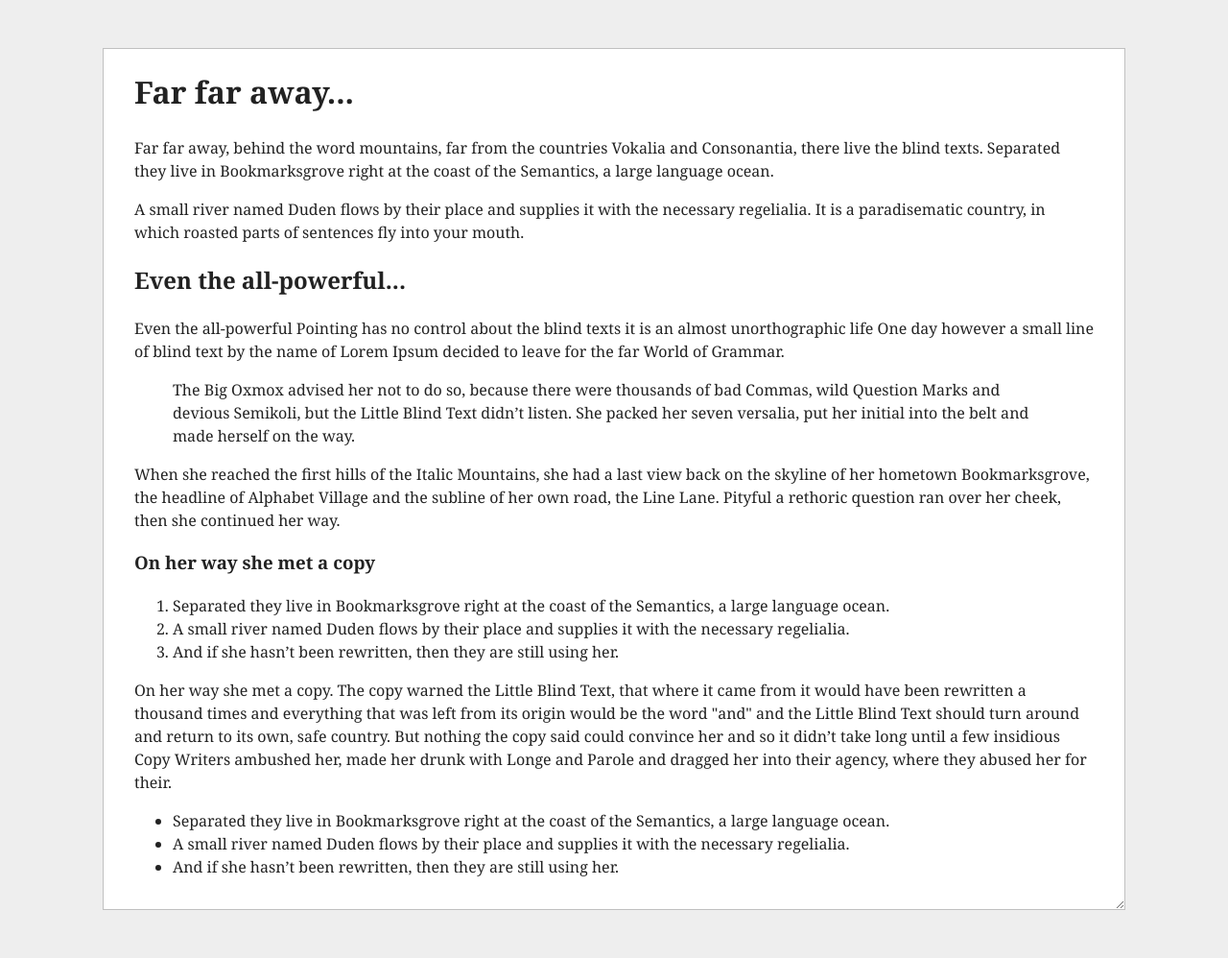
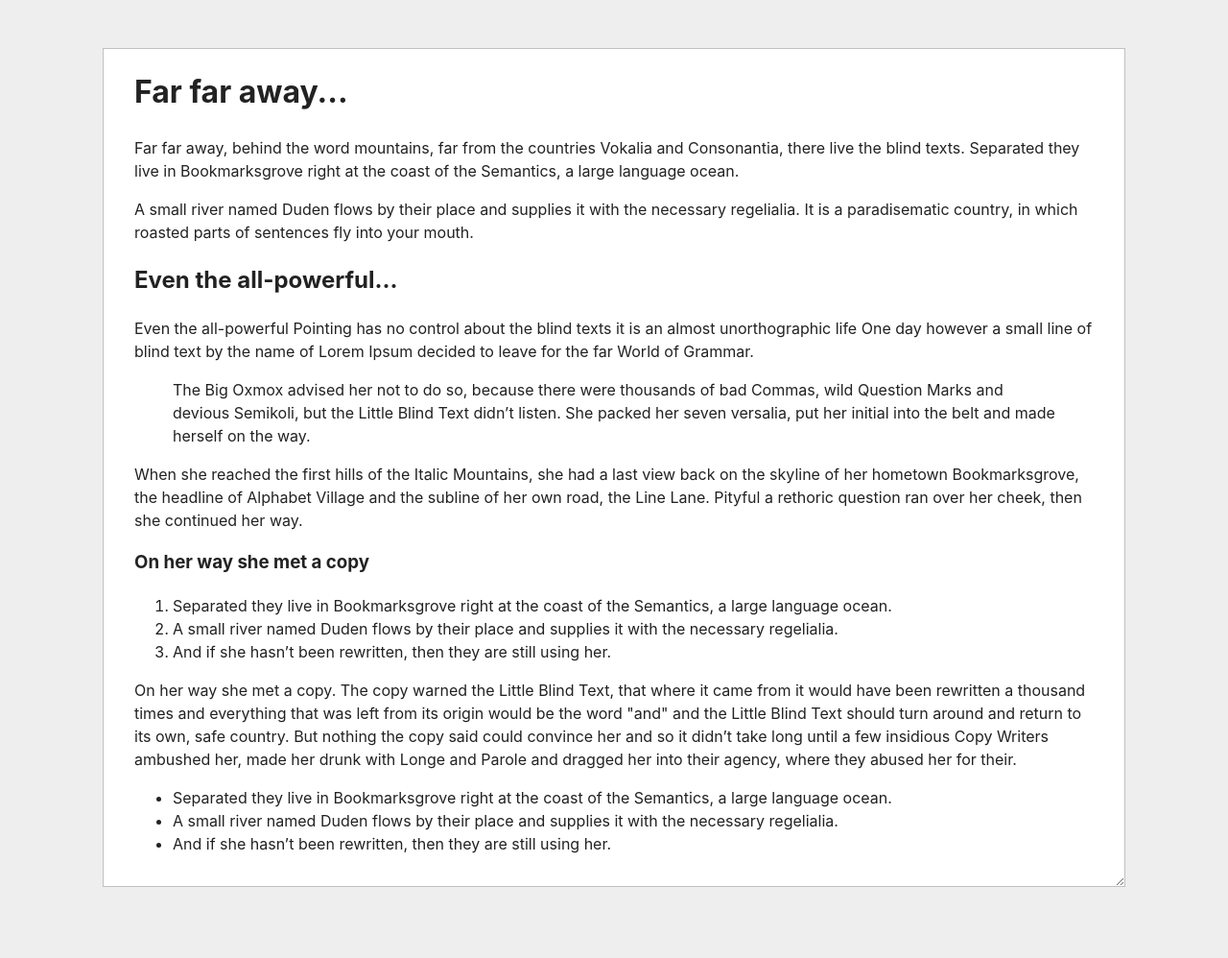
Before and after one commit to borderleft/borderleft.github.io, a Jekyll site: the page toolbox/farfaraway/index.html, which Jekyll copies as it is, in a window 1280 px wide. Shown: the whole page at 96% size. Built offline with Jekyll 4.4.1, drawn with Linux system fonts in a browser that asks for light colours; after the commit the page ends 974 px from its top, so only the background shows below that.

Commit message:
Font family

```diff
--- a/toolbox/farfaraway/index.html
+++ b/toolbox/farfaraway/index.html
@@ -7,7 +7,8 @@
     <title>Far far away...</title>
     <style>
         body {
-            font-family: Charter, Cambria, Georgia, serif;
+            font-family: -apple-system, BlinkMacSystemFont, "Segoe UI", Roboto, "Helvetica Neue", Arial, "Noto Sans", sans-serif,
+                "Apple Color Emoji", "Segoe UI Emoji", "Segoe UI Symbol", "Noto Color Emoji";
             line-height: 1.5;
             background-color: #eee;
             color: #222;
```
